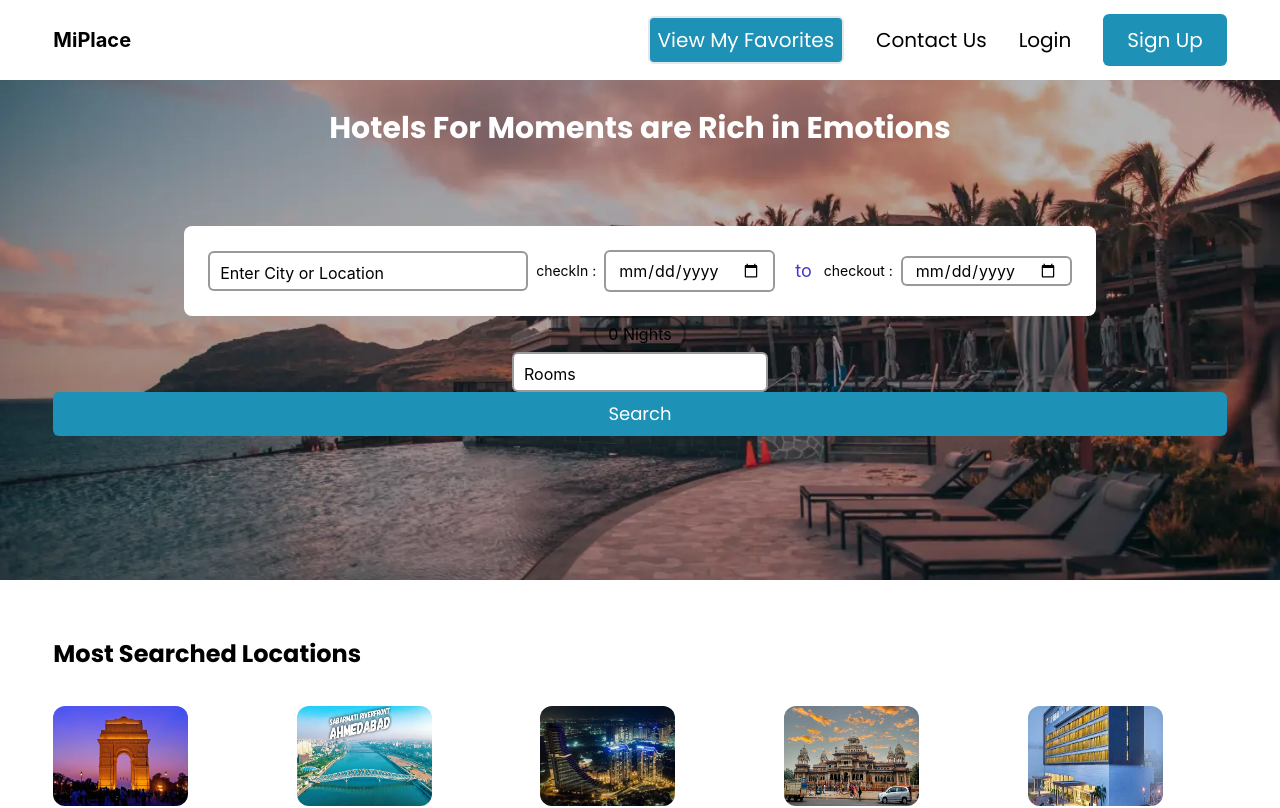
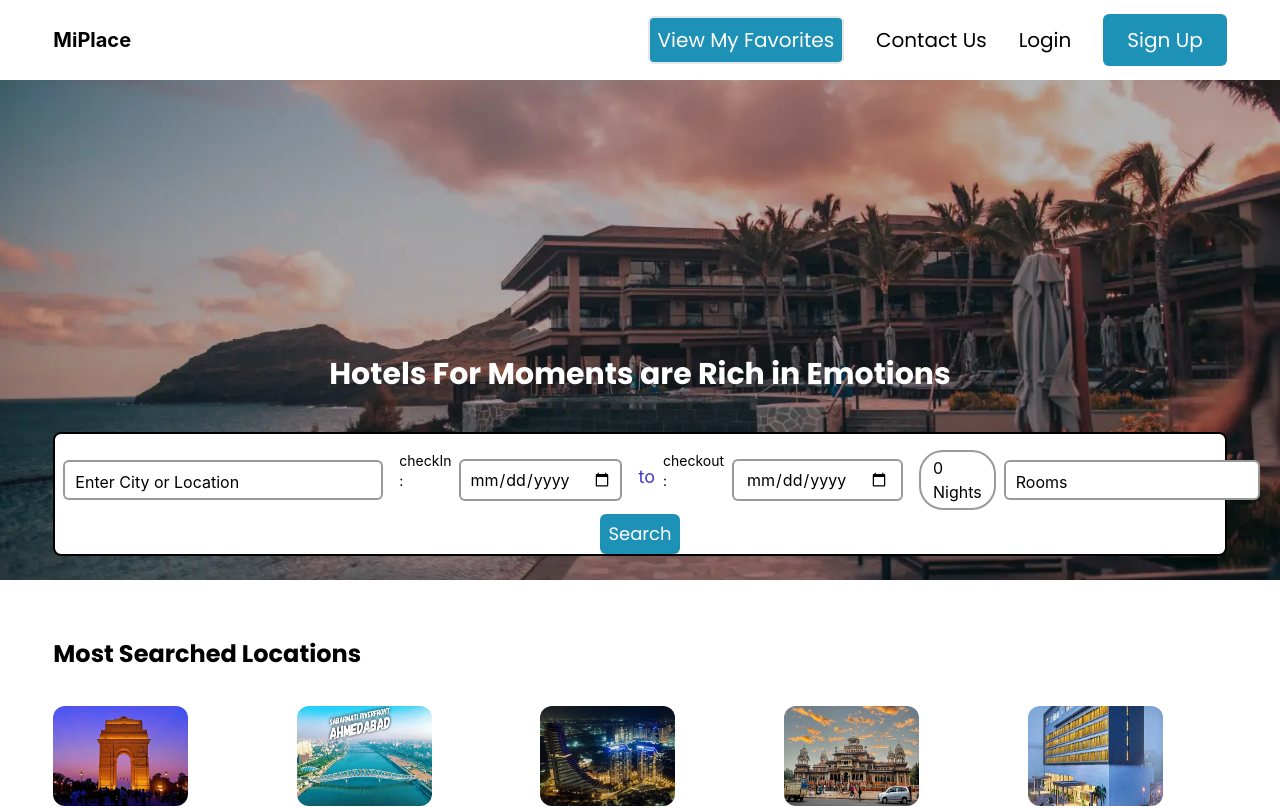
Before and after one commit to aruljohnsonalmabetter/MiPlace-Frontend, a React (Create React App) app in the folder miplace/: page / in a window 1280 px wide. Shown: the top 808 px of the page. Built offline with nearby package versions, Linux system fonts and the light colour scheme.

Commit message:
changes done in home page

```diff
--- a/miplace/src/components/HomeCard.jsx
+++ b/miplace/src/components/HomeCard.jsx
@@ -15,7 +15,7 @@ const HomeCard = () => {
                 {/* <div className=' bottom-0 w-full absolute flex justify-center items-center'> */}
                 {/* <div className='bg-white w-11/12'> */}
                 <div id="homecard"className='flex justify-center items-center flex-col'>
-                    <h1 id="txt" class="text-3xl text-white text-center pb-20 font-mullish font-bold ">Hotels For Moments are Rich in Emotions</h1>
+                    <h1 id="txt" class="text-3xl text-white text-center pb-10 font-mullish font-bold ">Hotels For Moments are Rich in Emotions</h1>
 
                     <PlaceSearchBarComponent />
                     {/* <button className='bg-[#196680] px-2 py-2 text-white w-11/12 text-semibold text-lg rounded-md'>
--- a/miplace/src/components/PlaceSearchBarComponent.js
+++ b/miplace/src/components/PlaceSearchBarComponent.js
@@ -198,14 +198,15 @@ export const PlaceSearchBarComponent = () => {
       className=" flex justify-center items-center w-full h-22  flex-col"
     >
       <ToastContainer />
+      <div className="flex-col space-y-1 border-2 border-black rounded-lg h-22 w-11/12 bg-white">
       <div
         id="container"
-        className="bg-white flex justify-between items-center rounded-lg p-4 "
+          className="bg-white flex  space-x-2 items-center justify-evenly rounded-lg pt-4"
       >
         <div className="m-2">
           <label className="relative">
             <input
-              className="border-2 border-solid border-black border-opacity-40	 px-3 py-1.5  rounded-md w-80 transition duration-200"
+              className="border-2 border-solid border-black border-opacity-40	 px-2 py-1.5  rounded-md w-80 transition duration-200"
               type="text"
               // value={city || "" || enteredDetails.city}
               value={city}
@@ -226,10 +227,12 @@ export const PlaceSearchBarComponent = () => {
             </span> */}
           </label>
         </div>
+       <div id="datecomponent" className="flex space-x-2">
+          <div className="flex">
             <span className=" text-bold text-sm">checkIn :</span>
             <div className="m-2">
               <input
-            className="border-2 border-solid border-black border-opacity-40	 px-3 py-1.5  rounded-md  transition duration-200"
+                className="border-2 border-solid border-black border-opacity-40	 px-2 py-1.5  rounded-md  transition duration-200"
                 type="date"
                 // value={firstDay || enteredDetails.firstDay}
                 value={firstDay}
@@ -238,13 +241,15 @@ export const PlaceSearchBarComponent = () => {
               {/* <span className="absolute left-0 top-0 mx-3  transition duration-200 input-text">
               Check in
             </span> */}
-        </div>
+            </div> </div>
           <p className="text-bold text-indigo-700 text-lg m-3">to</p>
+
+            <div className="flex">
               <span className=" text-bold text-sm">checkout :</span>
             <div className="m-2">
               <label className="relative">
                 <input
-              className="border-2 border-solid border-black border-opacity-40	  px-3  rounded-md  transition duration-200"
+                    className="border-2 border-solid border-black border-opacity-40	py-1.5  px-3  rounded-md  transition duration-200"
                   type="date"
                   // value={secondDay || enteredDetails.secondDay}
                   value={secondDay}
@@ -257,14 +262,13 @@ export const PlaceSearchBarComponent = () => {
               </label>
             </div>
         </div>
-
+        </div>
        <div className="">
             <p className="rounded-3xl	 px-3 py-1 border-2 border-solid border-black border-opacity-40	text-bold 	text-md  bg-opacity-80">
               {firstDay && secondDay ? noOfDays(firstDay, secondDay) : 0} Nights
               {/* {firstDay && secondDay ? noOfDays(firstDay, secondDay) : 0} Nights */}
             </p>
           </div>
-
           <div>
             <label className="relative">
               <input
@@ -279,6 +283,29 @@ export const PlaceSearchBarComponent = () => {
               </span>
             </label>
           </div>
+        </div>
+
+        {/* <div className="">
+          <p className="rounded-3xl	 px-3 py-1 border-2 border-solid border-black border-opacity-40	text-bold 	text-md  bg-opacity-80">
+            {firstDay && secondDay ? noOfDays(firstDay, secondDay) : 0} Nights
+            {/* {firstDay && secondDay ? noOfDays(firstDay, secondDay) : 0} Nights */}
+        {/* </p>
+        </div>  */}
+
+        {/* <div>
+          <label className="relative">
+            <input
+              className="border-2 border-solid border-black border-opacity-40	 px-3 py-1.5 w-64  rounded-md  transition duration-200"
+              type="text"
+              placeholder=" "
+              value={roomsGuests}
+              onChange={(e) => setRoomsGuests(e.target.value)}
+            />
+            <span className="absolute left-0 top-0 mx-3  transition duration-200 input-text text-bold">
+              Rooms
+            </span>
+          </label>
+        </div> */}
 
         {/* <button
           className="bg-[#1E91B6] px-2 py-2 text-white w-11/12 text-semibold text-lg rounded-md font-mullish hover:bg-lightBlue-600 transition-all duration-500 ease-in"
@@ -287,13 +314,15 @@ export const PlaceSearchBarComponent = () => {
           Search
         </button> */}
 
-
+        <div className="flex justify-center pb-70">
           <button
-        className="bg-[#1E91B6] px-2 py-2 text-white w-11/12 text-semibold text-lg rounded-md font-mullish hover:bg-lightBlue-600 transition-all duration-500 ease-in"
+            className="bg-[#1E91B6] px-2 py-1.5 text-white inline-block text-semibold text-lg rounded-md font-mullish hover:bg-lightBlue-600 transition-all duration-500 ease-in"
             onClick={handleSearch}
           >
             Search
           </button>
         </div>
+        </div>
+      </div>
       );
 };
--- a/miplace/src/components/styles.css
+++ b/miplace/src/components/styles.css
@@ -17,6 +17,12 @@
    gap:4px;
 }
 }
+#datecomponent{
+    @media screen and (max-width: 500px) {
+            flex-direction: column;
+            /* height : 70%; */
+        }
+}
 #date{
 @media screen and (max-width: 1200px) {
         flex-direction: column;
@@ -24,20 +30,22 @@
         gap: 4px;
     }
 }
-/* #txt{
-@media screen and (max-width: 1900px) {
-        padding-bottom: 70px ;
+ #txt{
+@media screen and (max-width: 500px) {
+
+    font-size:large;
+        /* height : 70%; */
     }
-@media screen and (max-width: 1200px) {
-          padding-bottom:500px;
-          font-size:small;
-}
 } */
 
 #homecard{
     @media screen and (max-width: 1300px) {
-           padding-bottom: 120px;
+           padding-bottom: 50px;
     }
+        @media screen and (max-width: 500px) {
+          padding-bottom:5px;
+            /* height : 70%; */
+        }
 }
 #box{
     @media screen and (max-width: 663px) {
```
Lines whose indentation alone changed are shown as unchanged.
